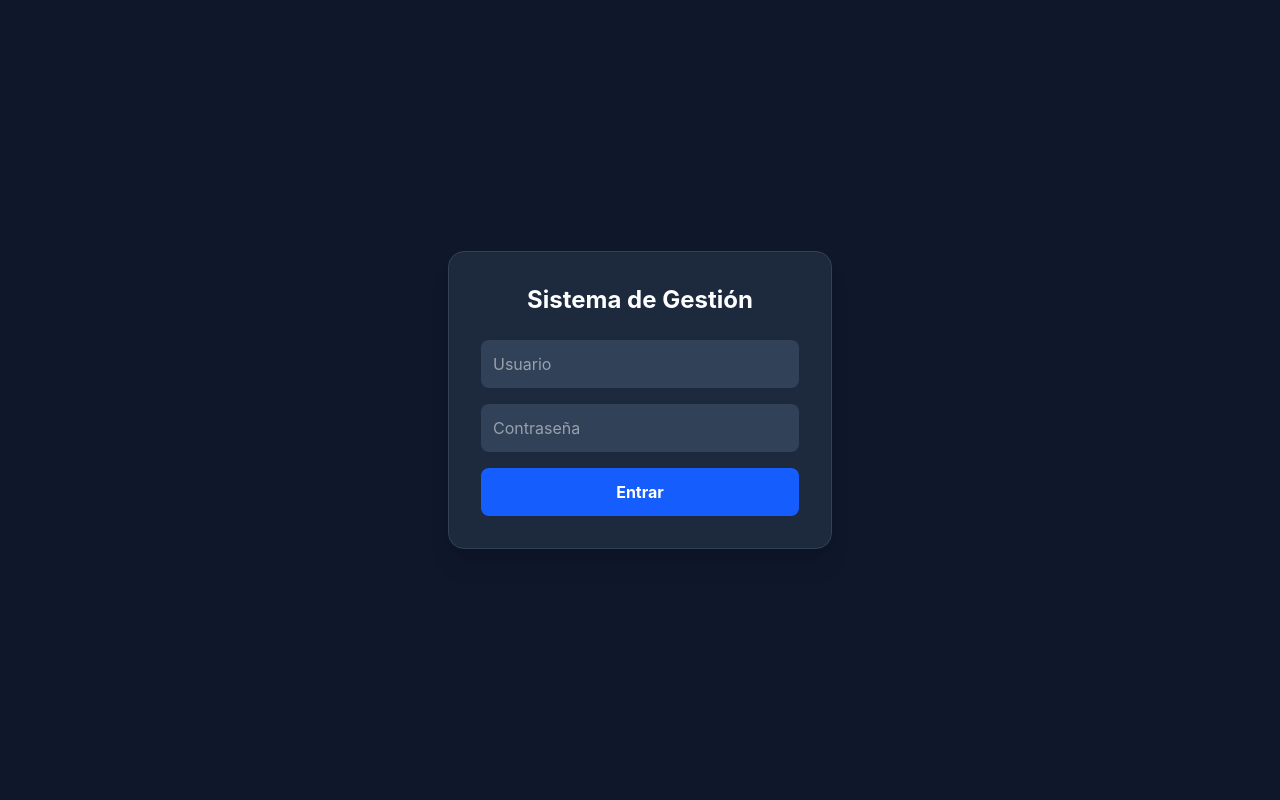
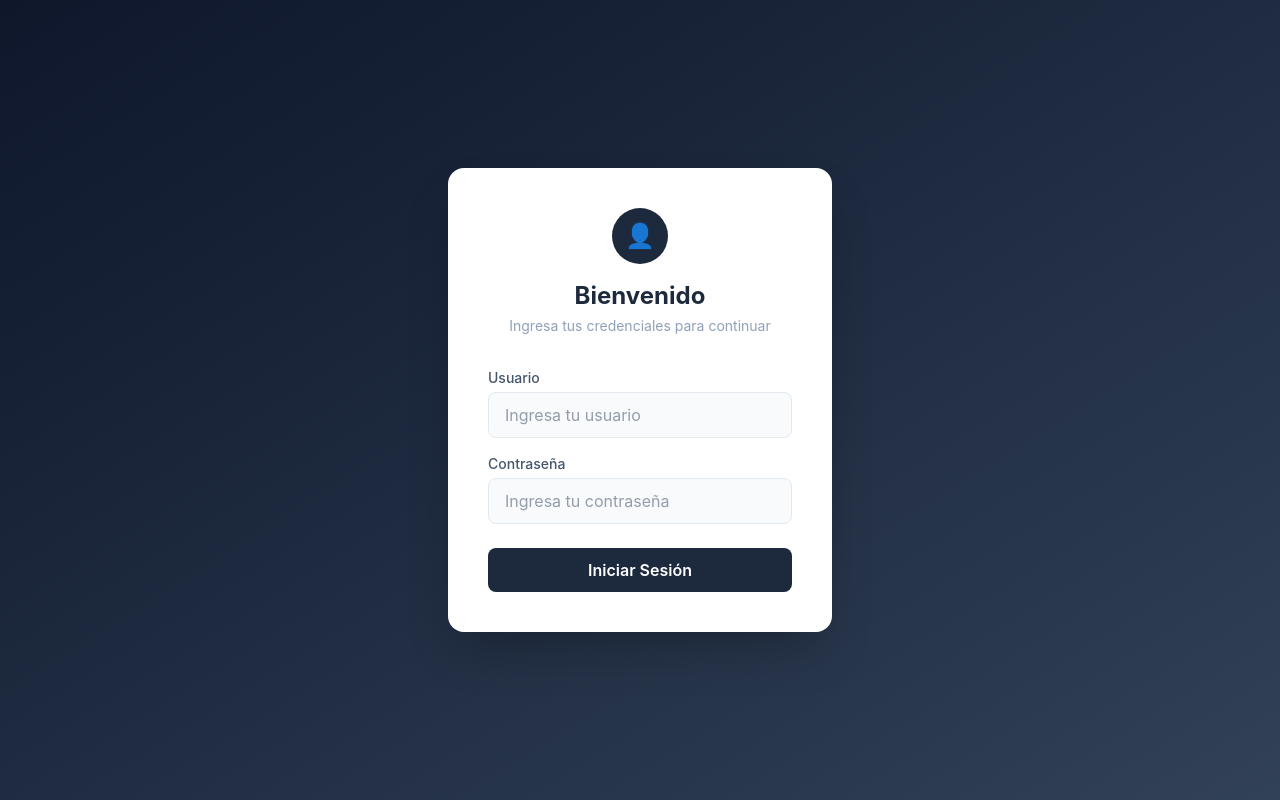
Before and after one commit to diegochavez24s-ai/servicios, a React (Vite) app: page / in a window 1280 px wide. Built offline with nearby package versions, Linux system fonts and the light colour scheme.

Commit message:
agregue un disenioto al logion

```diff
--- a/src/pages/login.jsx
+++ b/src/pages/login.jsx
@@ -13,9 +13,7 @@ const Login = ({ onLogin }) => {
                 headers: { "Content-Type": "application/json" },
                 body: JSON.stringify({ nombre, contra }),
             });
-
             const data = await res.json();
-
             if (data.success) {
                 onLogin();
             } else {
@@ -28,15 +26,50 @@ const Login = ({ onLogin }) => {
     };
 
     return (
-        <div className="flex items-center justify-center min-h-screen bg-slate-900">
-            <div className="bg-slate-800 p-8 rounded-2xl shadow-xl w-96 border border-slate-700">
-                <h2 className="text-2xl font-bold text-white mb-6 text-center">Sistema de Gestión</h2>
-                {error && <div className="bg-red-500/10 border border-red-500 text-red-500 p-3 rounded-lg text-sm mb-4 text-center">{error}</div>}
-                <div className="space-y-4">
-                    <input type="text" placeholder="Usuario" className="w-full p-3 rounded-lg bg-slate-700 text-white" value={nombre} onChange={(e) => setNombre(e.target.value)} />
-                    <input type="password" placeholder="Contraseña" className="w-full p-3 rounded-lg bg-slate-700 text-white" value={contra} onChange={(e) => setContra(e.target.value)} />
-                    <button onClick={handleLogin} className="w-full bg-blue-600 text-white font-bold py-3 rounded-lg">Entrar</button>
+        <div className="min-h-screen bg-gradient-to-br from-slate-900 to-slate-700 flex items-center justify-center">
+            <div className="bg-white rounded-2xl shadow-2xl w-full max-w-sm p-10">
+                <div className="mb-8 text-center">
+                    <div className="w-14 h-14 bg-slate-800 rounded-full flex items-center justify-center mx-auto mb-4">
+                        <span className="text-white text-2xl">👤</span>
+                    </div>
+                    <h1 className="text-2xl font-bold text-slate-800">Bienvenido</h1>
+                    <p className="text-slate-400 text-sm mt-1">Ingresa tus credenciales para continuar</p>
                 </div>
+
+                {error && (
+                    <div className="bg-red-50 border border-red-200 text-red-600 text-sm px-4 py-3 rounded-lg mb-4 text-center">
+                        {error}
+                    </div>
+                )}
+
+                <div className="mb-4">
+                    <label className="block text-sm font-medium text-slate-600 mb-1">Usuario</label>
+                    <input
+                        type="text"
+                        placeholder="Ingresa tu usuario"
+                        value={nombre}
+                        onChange={(e) => setNombre(e.target.value)}
+                        className="w-full border border-slate-200 rounded-lg px-4 py-2.5 text-slate-700 focus:outline-none focus:ring-2 focus:ring-slate-400 bg-slate-50"
+                    />
+                </div>
+
+                <div className="mb-6">
+                    <label className="block text-sm font-medium text-slate-600 mb-1">Contraseña</label>
+                    <input
+                        type="password"
+                        placeholder="Ingresa tu contraseña"
+                        value={contra}
+                        onChange={(e) => setContra(e.target.value)}
+                        className="w-full border border-slate-200 rounded-lg px-4 py-2.5 text-slate-700 focus:outline-none focus:ring-2 focus:ring-slate-400 bg-slate-50"
+                    />
+                </div>
+
+                <button
+                    onClick={handleLogin}
+                    className="w-full bg-slate-800 hover:bg-slate-700 text-white font-semibold py-2.5 rounded-lg transition duration-200"
+                >
+                    Iniciar Sesión
+                </button>
             </div>
         </div>
     );
```
